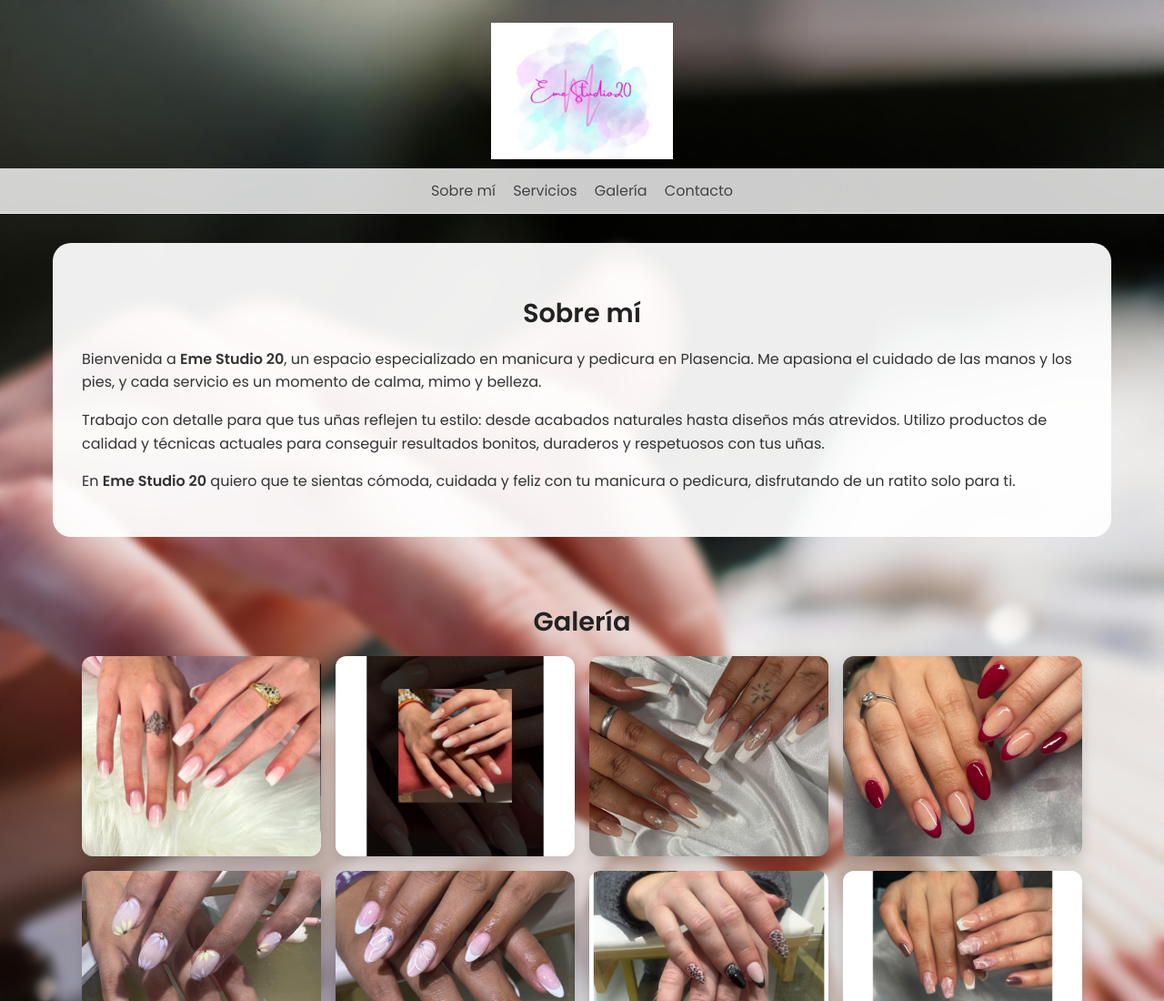
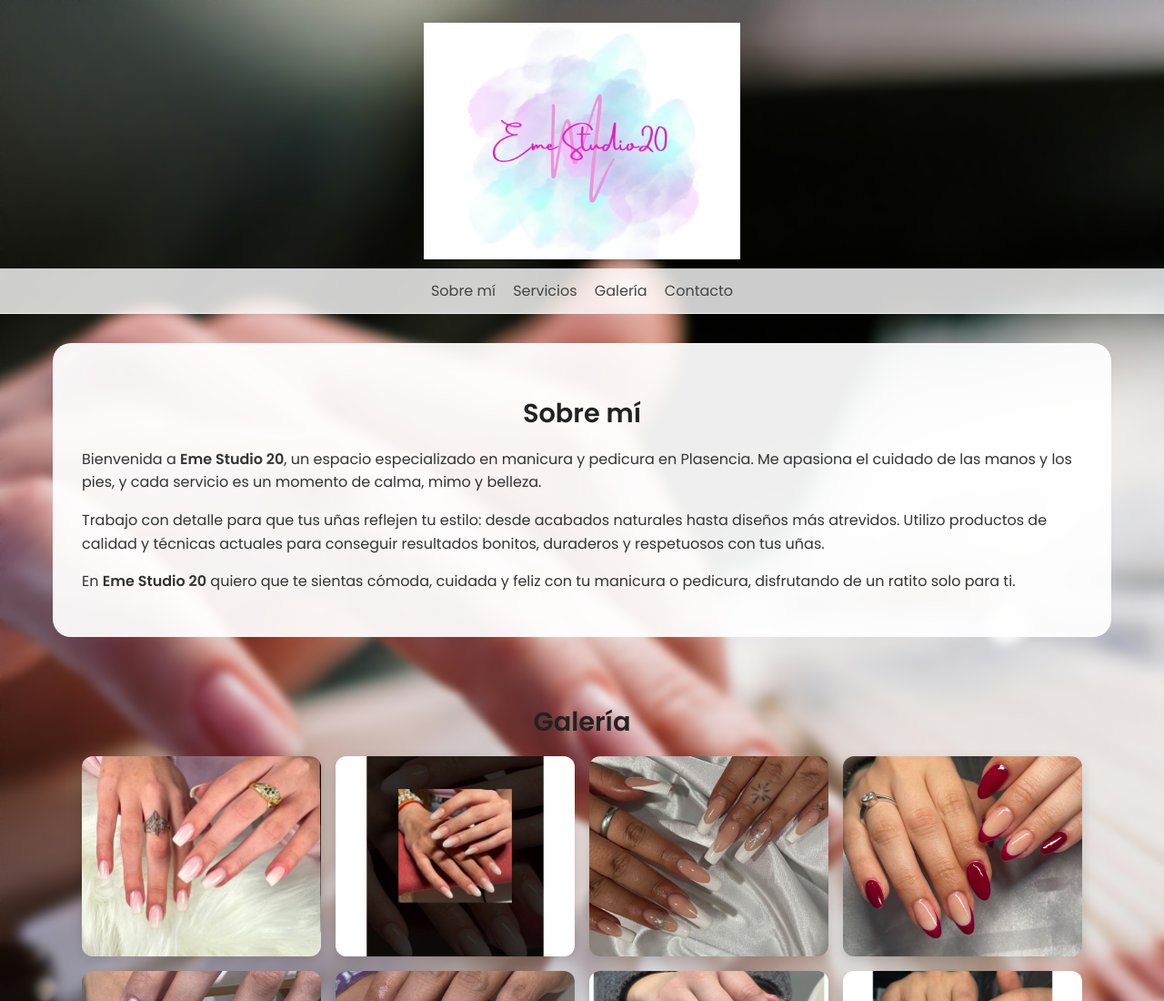
Before and after one commit to EmeStudio20/emestudio, a plain HTML site: page index.html in a window 1280 px wide. Shown: the top 1100 px of the page at 91% size. Drawn offline with Linux system fonts and the light colour scheme.

```diff
--- a/index.html
+++ b/index.html
@@ -42,7 +42,7 @@
     }
 
     .logo-top img {
-      height: 150px;
+      height: 260px;
       width: auto;
       display: block;
       margin: 0 auto;
```
